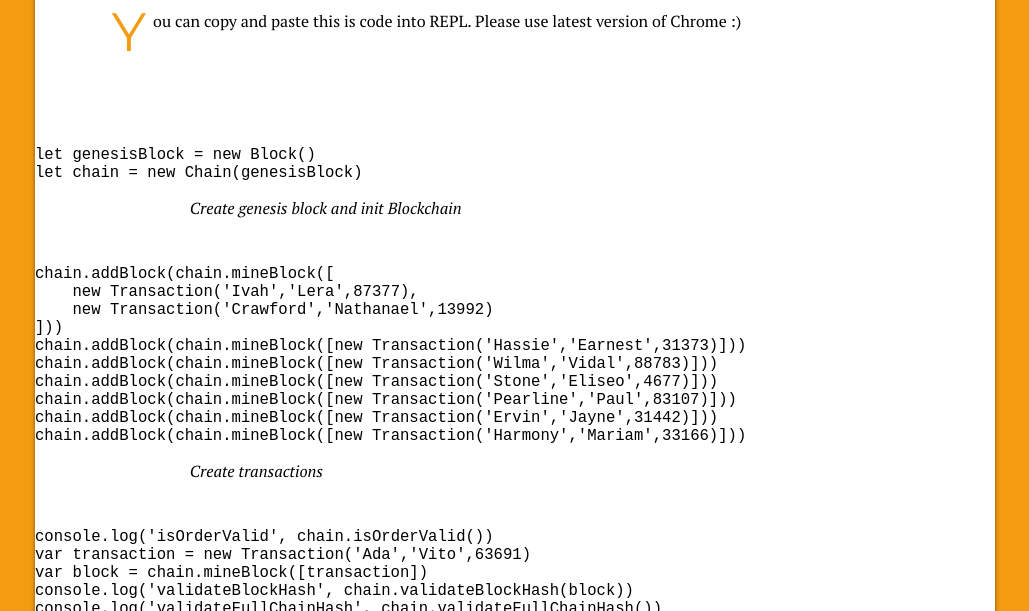
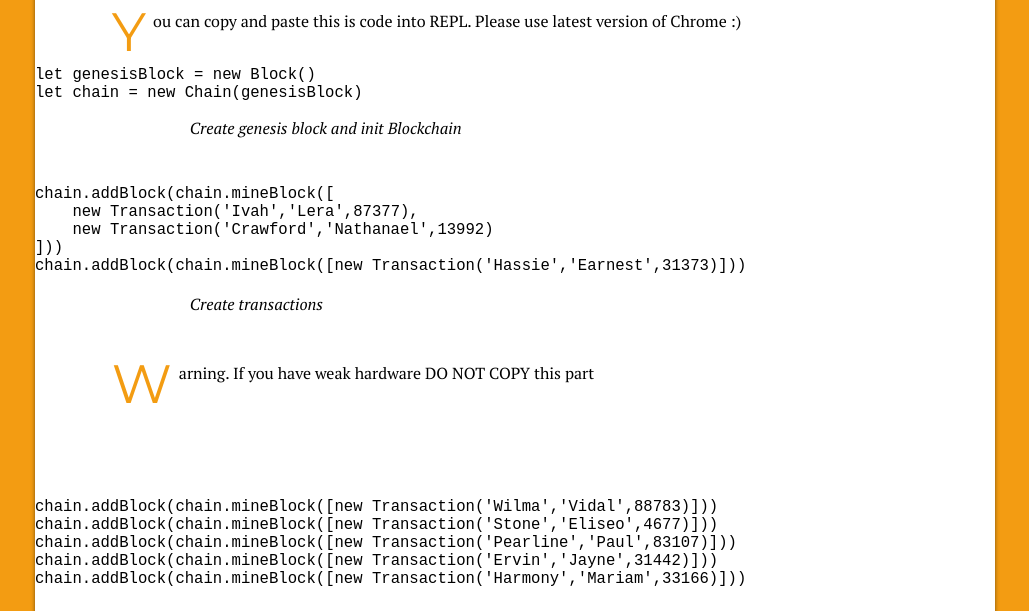
Before and after one commit to vborshchov/block-chain-example, a website with bundled scripts: page docs/index.html in a window 1280 px wide. Shown: the part 189-800 px from the top of the page, without its empty margins (125-1154 px from the left). Built offline with nearby package versions, Linux system fonts and the light colour scheme; a script that the page names is missing; a small style sheet from the web is missing.

Commit message:
split transactions part in code exmaple

```diff
--- a/docs/index.html
+++ b/docs/index.html
@@ -36,13 +36,19 @@ chain.addBlock(chain.mineBlock([
     new Transaction('Crawford','Nathanael',13992)
 ]))
 chain.addBlock(chain.mineBlock([new Transaction('Hassie','Earnest',31373)]))
+                </code>
+                <label>Create transactions</label>
+            </pre>
+            <p>Warning. If you have weak hardware DO NOT COPY this part</p>
+            <pre>
+                <code id="transactions" class="code js" data-clipboard-target="#transactions">
 chain.addBlock(chain.mineBlock([new Transaction('Wilma','Vidal',88783)]))
 chain.addBlock(chain.mineBlock([new Transaction('Stone','Eliseo',4677)]))
 chain.addBlock(chain.mineBlock([new Transaction('Pearline','Paul',83107)]))
 chain.addBlock(chain.mineBlock([new Transaction('Ervin','Jayne',31442)]))
 chain.addBlock(chain.mineBlock([new Transaction('Harmony','Mariam',33166)]))
-</code>
-                <label>Create transactions</label>
+                </code>
+                <label>More transactions</label>
             </pre>
             <pre>
                 <code id="methods" class="code js" data-clipboard-target="#methods">
```
